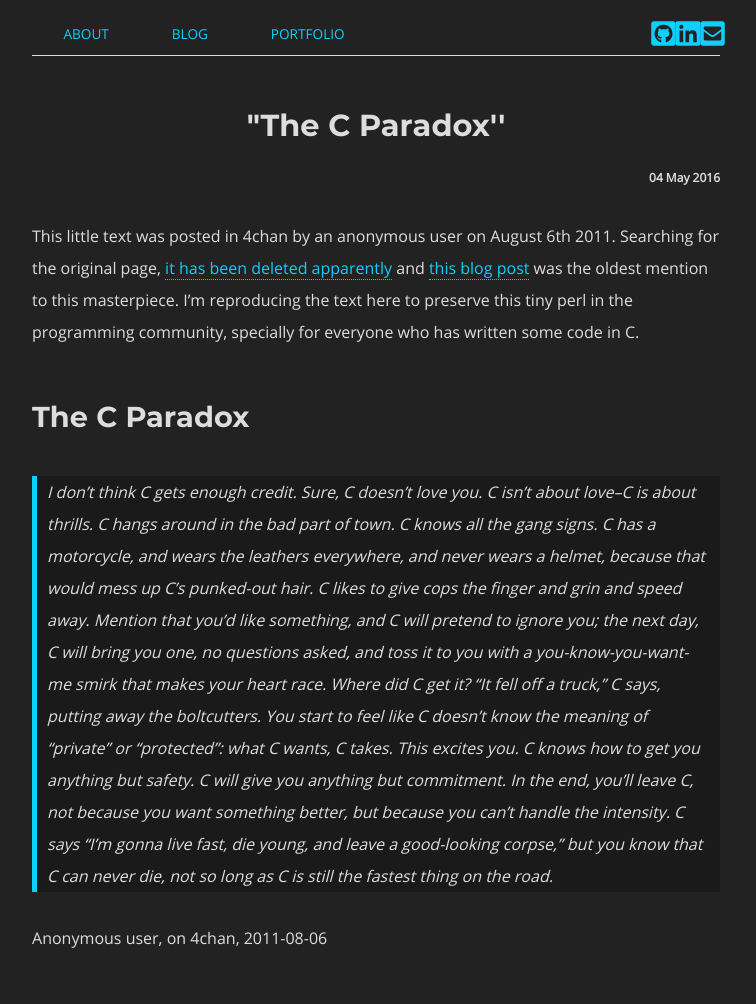
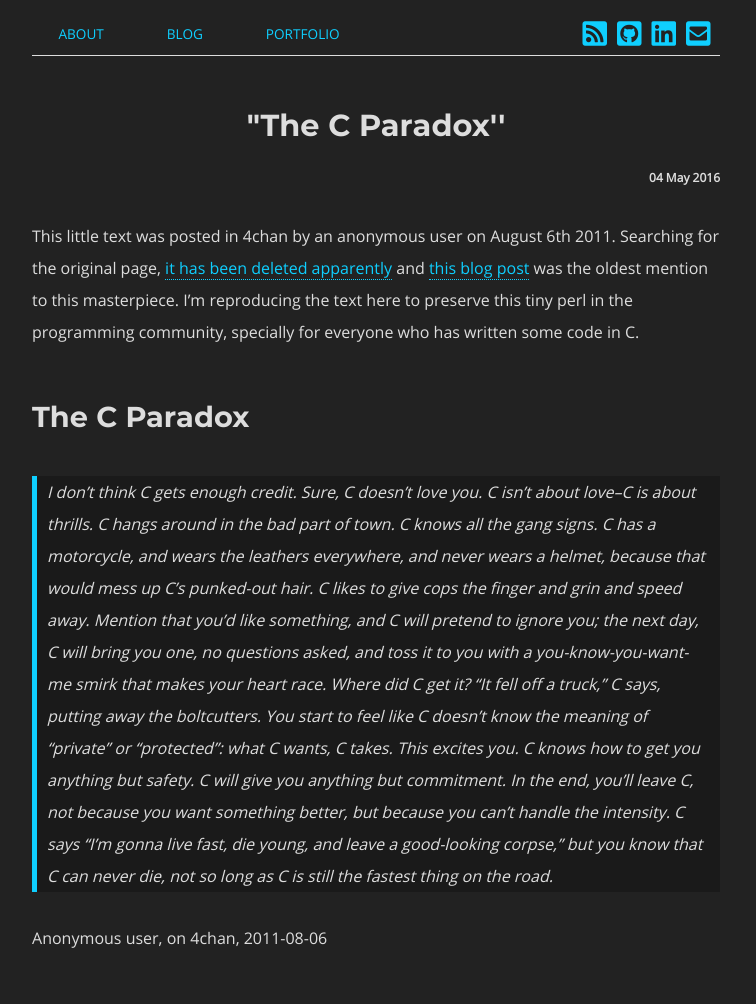
Before and after one commit to matheusportela/matheusportela.github.io, a Jekyll site: the page built from _posts/2016-05-04-the-c-paradox.md, in a window 1280 px wide. Shown: the whole page, without its empty margins (264-1020 px from the left). Built offline with Jekyll 4.4.1, drawn with Linux system fonts in a browser that asks for light colours.

Commit message:
RSS icon

```diff
--- a/_includes/navbar.html
+++ b/_includes/navbar.html
@@ -6,6 +6,7 @@
     </nav>
 
     <div class="contact">
+      <a href="/atom.xml"><i class="fas fa-rss-square"></i></a>
       <a href="https://github.com/matheusportela/"><i class="fab fa-github-square"></i></a>
       <a href="https://www.linkedin.com/in/matheusportela/en"><i class="fab fa-linkedin"></i></a>
       <a href="mailto:matheus.v.portela@gmail.com"><i class="fas fa-envelope-square"></i></a>
--- a/assets/css/main.css
+++ b/assets/css/main.css
@@ -149,6 +149,7 @@
 
 .contact a {
     border-bottom-style: none;
+    margin-right: 10px;
 }
 
 .contact i {
@@ -218,10 +219,11 @@
 
     .navbar-item {
         font-size: 0.85em;
+        margin-right: 10px;
     }
 
     .contact {
-        width: 10%;
+        width: 20%;
         margin-top: auto;
     }
 }
```
Also changed, not shown: index.md (+1 -1 lines).
